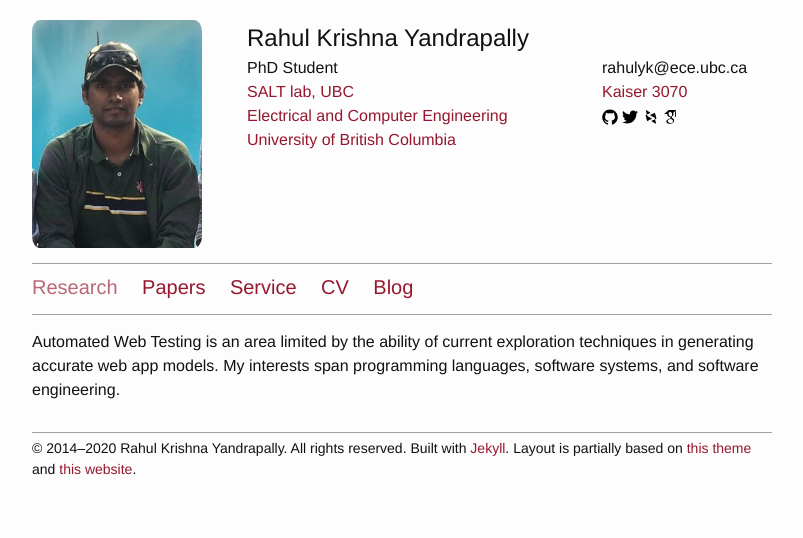
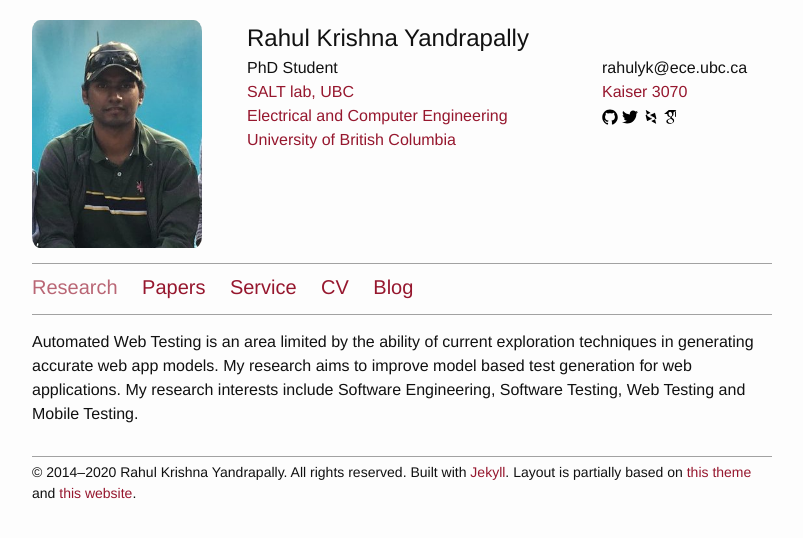
Before and after one commit to yrahulkr/yrahulkr.github.io, a Jekyll site: the page built from index.md, in a window 1280 px wide. Shown: the top 538 px of the page, without its empty margins (238-1041 px from the left). Built offline with Jekyll 4.4.1, drawn with Linux system fonts in a browser that asks for light colours.

Commit message:
fixing description

```diff
--- a/index.md
+++ b/index.md
@@ -5,4 +5,4 @@ weight: 1
 group: research
 ---
 
-Automated Web Testing is an area limited by the ability of current exploration techniques in generating accurate web app models.  My interests span programming languages, software systems, and software engineering.
+Automated Web Testing is an area limited by the ability of current exploration techniques in generating accurate web app models. My research aims to improve model based test generation for web applications. My research interests include Software Engineering, Software Testing, Web Testing and Mobile Testing.
```
